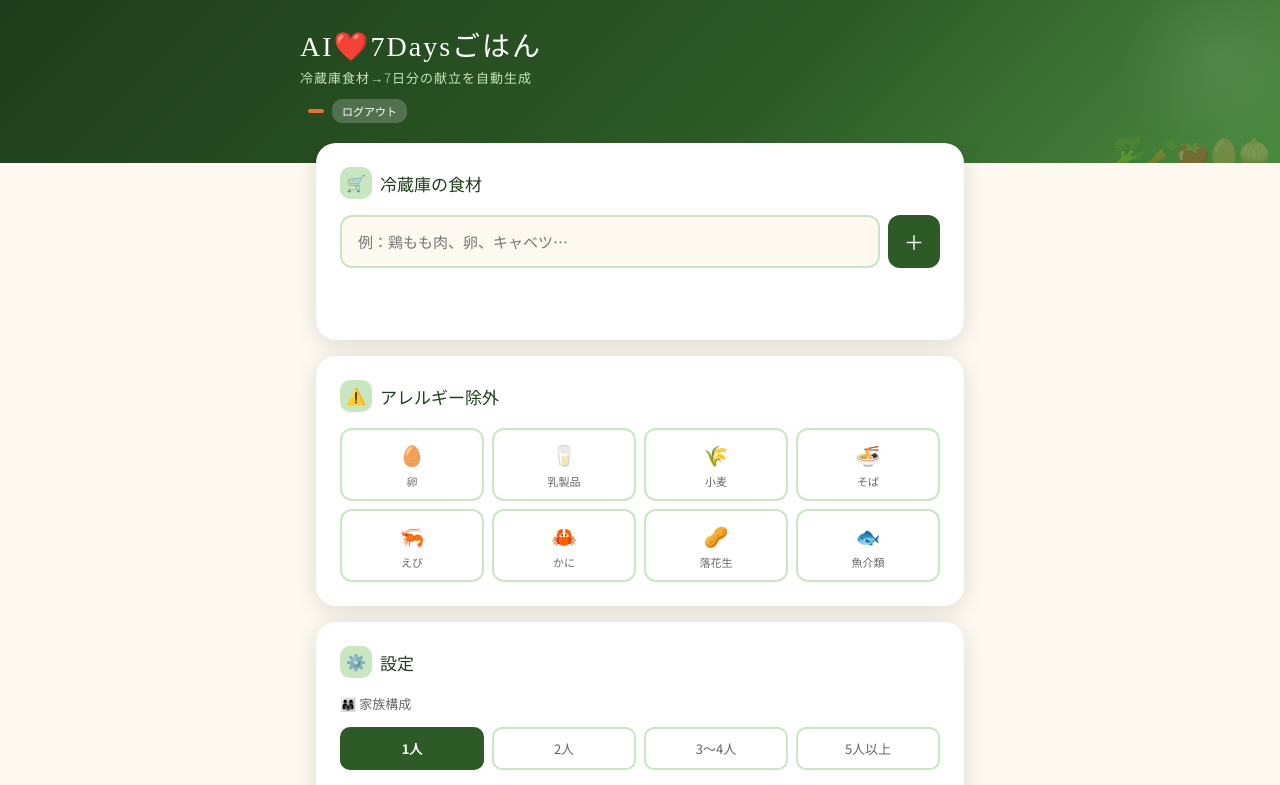
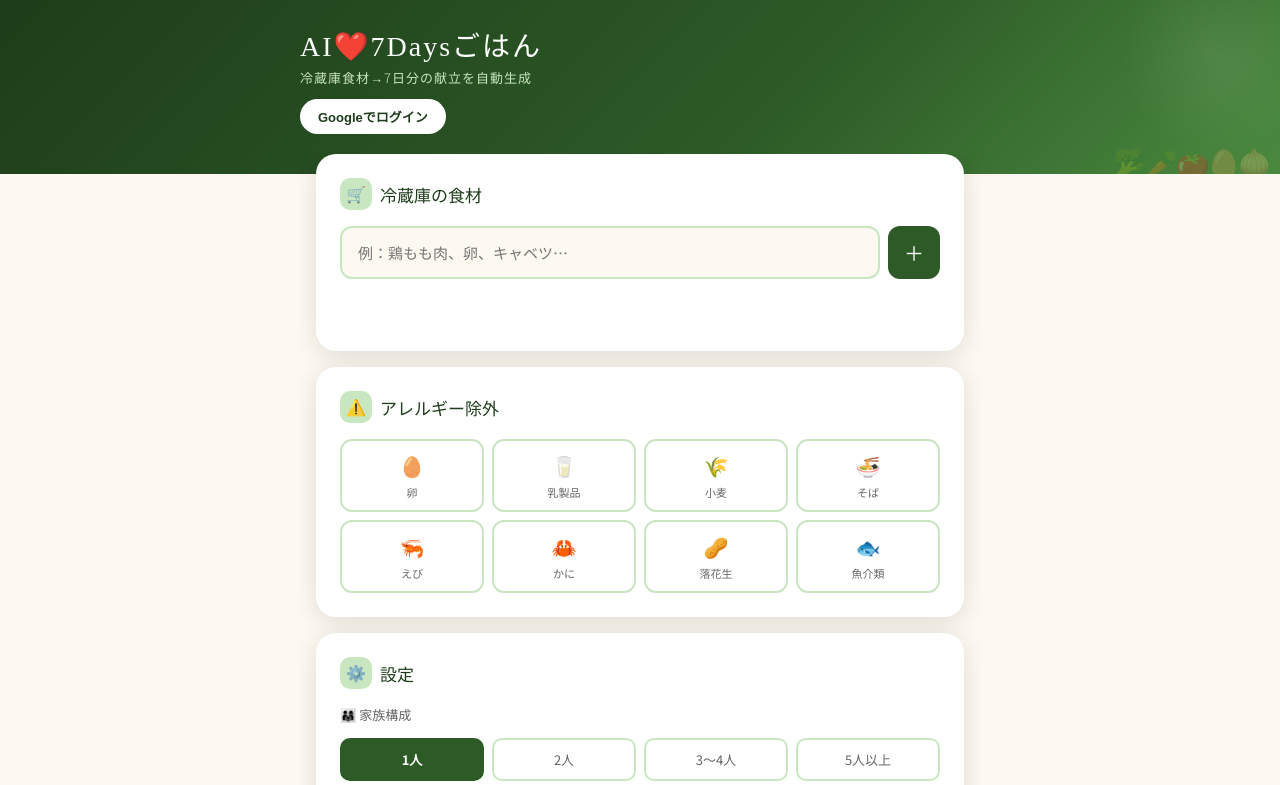
Before and after one commit to sincere1229/ai-gohan, a website: page index.html in a window 1280 px wide. Both pictures are taken after a click on the button "ログアウト". Shown: the top 785 px of the page. Drawn offline with nearby package versions, Linux system fonts and the light colour scheme; a web font is replaced by a local one.

Commit message:
Update index.html

```diff
--- a/index.html
+++ b/index.html
@@ -866,8 +866,12 @@
   }
 
   async function signOut() {
-    if (!supabase) return;
-    await supabase.auth.signOut();
+    try {
+      if (supabase) await supabase.auth.signOut();
+    } catch(e) { console.error(e); }
+    currentUser = null;
+    document.getElementById('user-info').style.display = 'none';
+    document.getElementById('login-btn').style.display = 'inline-block';
     location.reload();
   }
 
@@ -1016,7 +1020,7 @@
 }`;
 
     // メッセージ組み立て
-    const userContent = [{ type: 'text', text: prompt }];
+    const userContent = prompt;
 
     try {
       let response;
```
